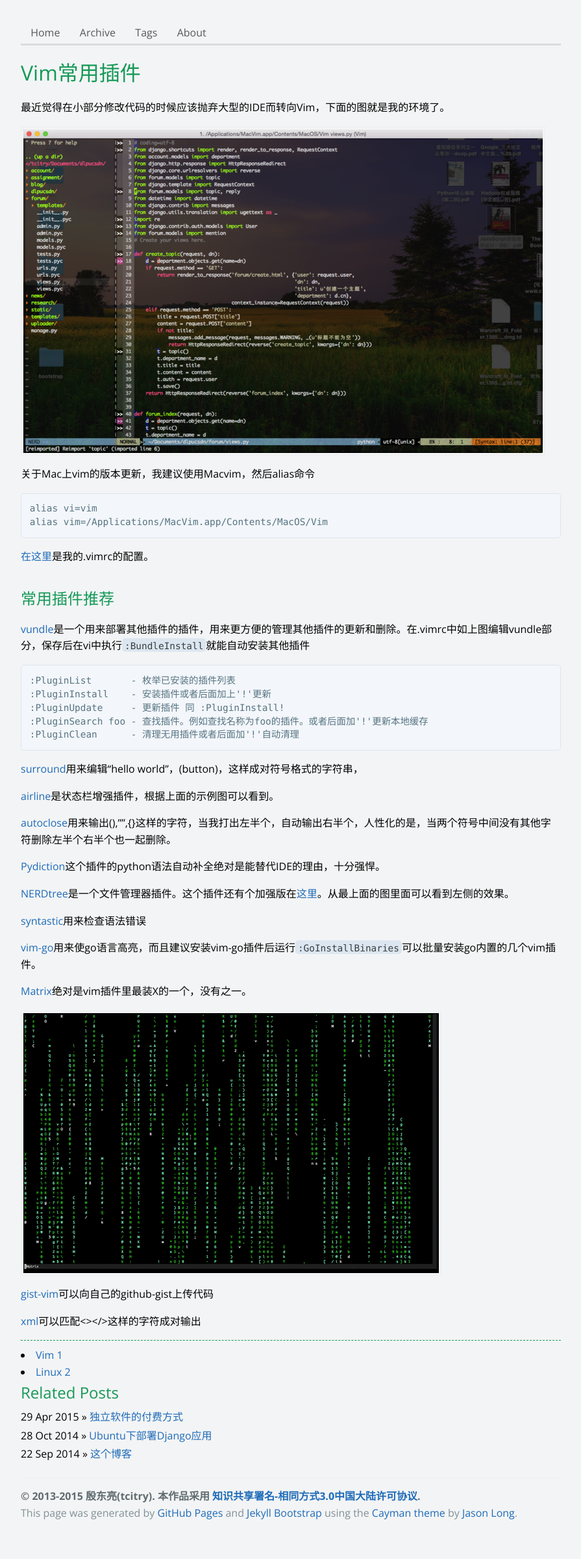
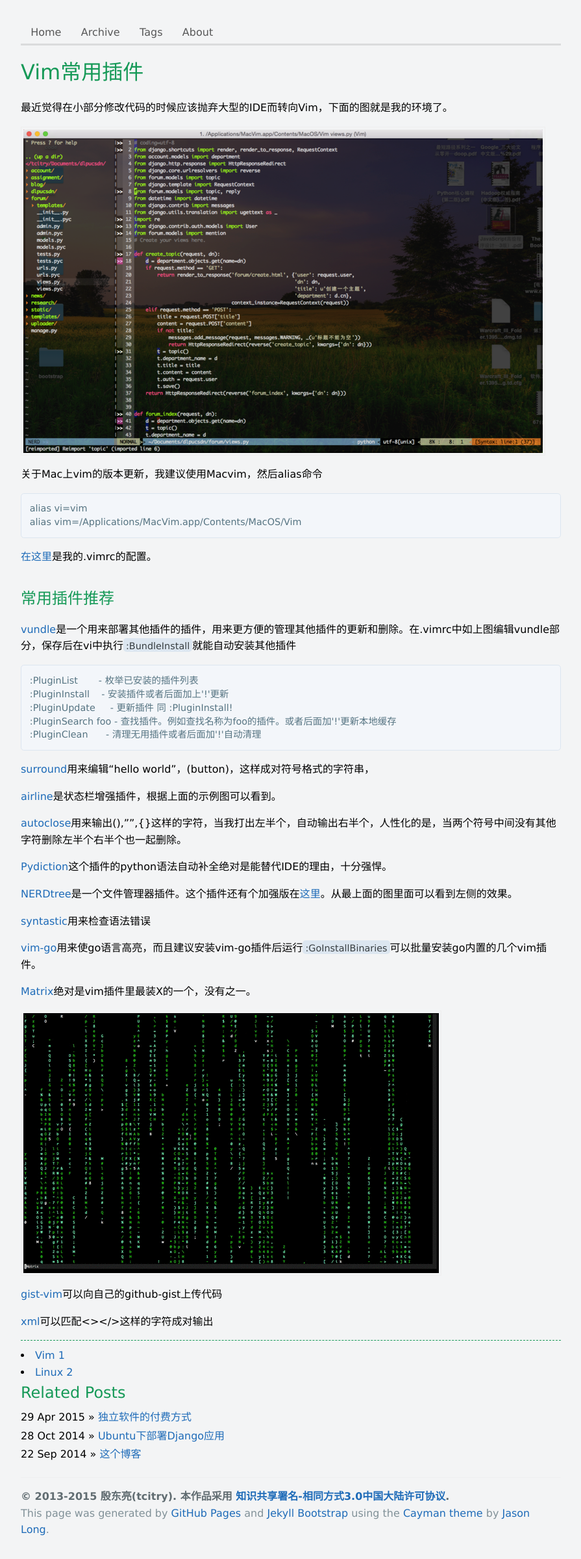
Before and after one commit to dlpu/dlpu.github.io, a Jekyll site: the page built from _posts/2014-12-25-vim-plugin.md, in a window 1280 px wide. Shown: the whole page at 65% size, without its empty margins (192-1087 px from the left). Built offline with Jekyll 4.4.1, drawn with Linux system fonts in a browser that asks for light colours; Markdown is read by kramdown in place of the engine named in the settings; comment, search, counter and statistics services are not loaded; before the commit the page ends 2373 px from its top, so only the background shows below that.

Commit message:
font style

```diff
--- a/stylesheets/stylesheet.css
+++ b/stylesheets/stylesheet.css
@@ -4,7 +4,7 @@
 body {
   padding: 0;
   margin: 0;
-  font-family: "Open Sans","Clear Sans","Helvetica Neue",Helvetica,Arial,sans-serif;
+  font-family: "Lucida Grande","Lucida Sans Unicode","STHeiti","Open Sans","Clear Sans","Helvetica Neue",Helvetica,Arial,sans-serif;
   font-size: 16px;
   line-height: 1.6;
   /*color: #606c71; */
@@ -118,7 +118,7 @@
   margin-bottom: 1em; }
 .main-content code {
   padding: 4px 4px 1px 4px;
-  font-family: Consolas, "Liberation Mono", Menlo, Courier, monospace;
+  font-family: "Lucida Grande","Lucida Sans Unicode","STHeiti",Consolas, "Liberation Mono", Menlo, Courier, monospace;
   font-size: 0.9rem;
   color: #383e41;
   background-color: #dce6f0;
@@ -127,7 +127,7 @@
   padding: 0.8rem;
   margin-top: 0;
   margin-bottom: 1rem;
-  font: 1rem Consolas, "Liberation Mono", Menlo, Courier, monospace;
+  font: 1rem "Lucida Grande","Lucida Sans Unicode","STHeiti",Consolas, "Liberation Mono", Menlo, Courier, monospace;
   color: #567482;
   word-wrap: normal;
   background-color: #f3f6fa;
```
Also changed, not shown: stylesheets/normalize.css.
